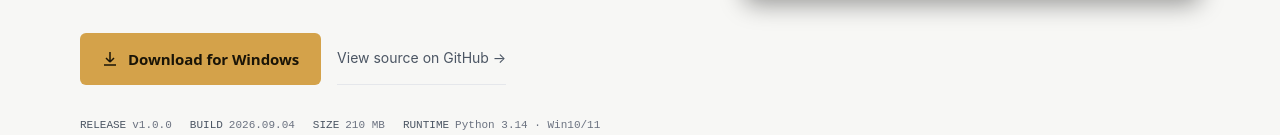
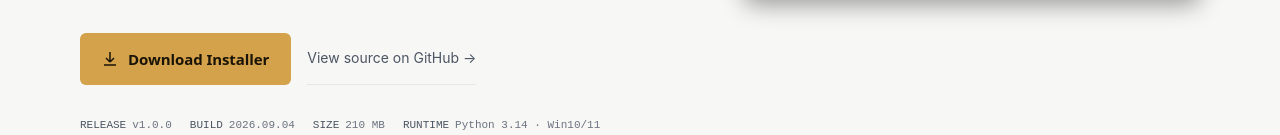
Before and after one commit to pitchiluxe/technobiz-trader-agent, a plain HTML site: page landing.html in a window 1280 px wide. Shown: the part 599-734 px from the top of the page. Drawn offline with Linux system fonts and the light colour scheme; no server answers.

Commit message:
Landing: update button text to Download Installer

```diff
--- a/landing.html
+++ b/landing.html
@@ -620,7 +620,7 @@ h1 em {
     <div class="cta-row">
       <a class="btn-primary" href="https://github.com/pitchiluxe/technobiz-trader-agent/releases/latest" id="dlBtn">
         <svg viewBox="0 0 16 16" fill="none" stroke="currentColor" stroke-width="1.5"><path d="M8 1v10m0 0L4 7m4 4l4-4M2 14h12"/></svg>
-        Download for Windows
+        Download Installer
       </a>
       <a class="btn-ghost" href="https://github.com/pitchiluxe/technobiz-trader-agent">
         View source on GitHub →
```
